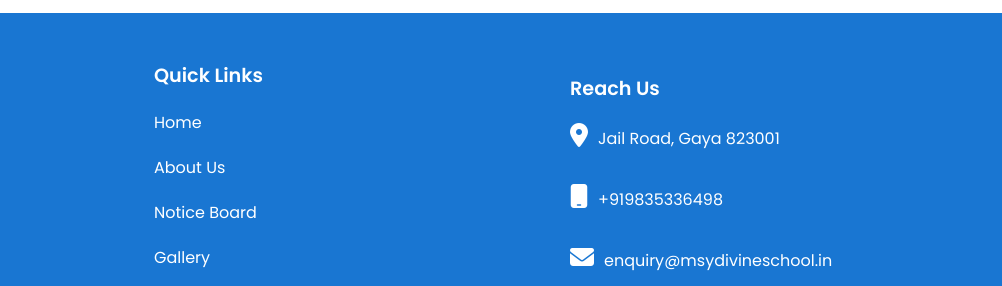
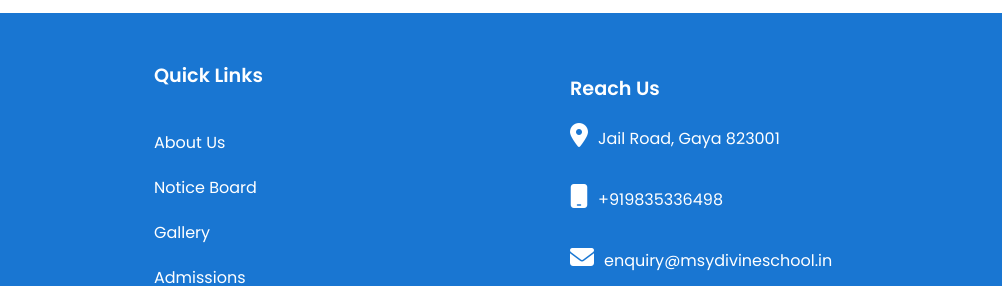
Before and after one commit to princesingh893/m.github.io, a plain HTML site: page index.html in a window 1280 px wide. Shown: the part 3625-3911 px from the top of the page, 278-1280 px from the left. Drawn offline with Linux system fonts and the light colour scheme.

Commit message:
remove home nav bar

```diff
--- a/index.html
+++ b/index.html
@@ -175,7 +175,7 @@
             <div class="footer_in2">
                 <h6>Quick Links</h6>
                 <ul>
-                    <li>Home</li>
+                    <li></li>
                     <li>About Us</li>
                     <li>Notice Board</li>
                     <li>Gallery</li>
```
